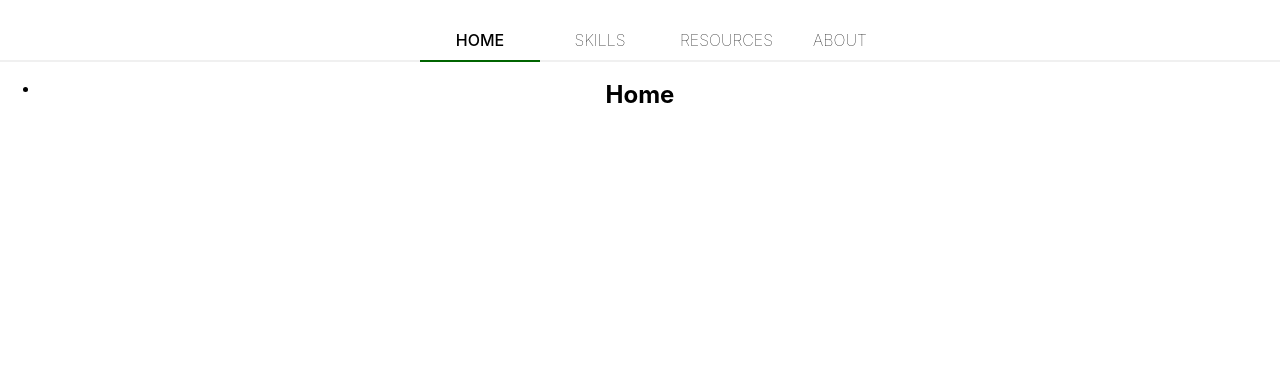
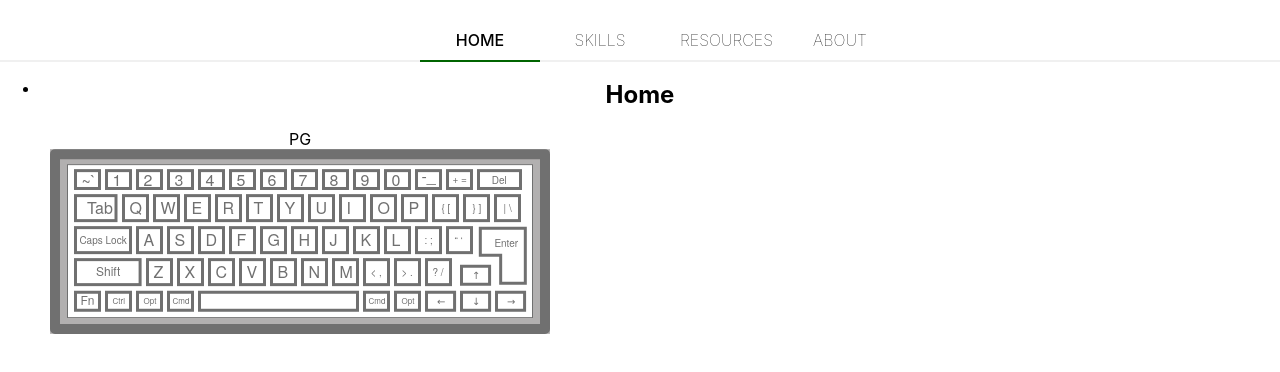
Before and after one commit to suvadeepchaudhuri/suvadeepchaudhuri.github.io, a React (Create React App) app: page /home in a window 1280 px wide. Shown: the top 372 px of the page. Built offline with nearby package versions, Linux system fonts and the light colour scheme.

Commit message:
Updates to keyboard and monitor components

```diff
--- a/package.json
+++ b/package.json
@@ -4,6 +4,7 @@
   "private": true,
   "homepage": "http://suvadeepchaudhuri.github.io/suvadeepchaudhuri.github.io",
   "dependencies": {
+    "jquery": "^3.5.0",
     "react": "^16.13.0",
     "react-dom": "^16.13.0",
     "react-router-dom": "^5.1.2",
--- /dev/null
+++ b/src/components/Keyboard/Keyboard.js
@@ -0,0 +1,55 @@
+import React, { Component } from 'react';
+import "./Keyboard.scss";
+import KeyboardResource from './Keyboard_pa.svg';
+import $ from 'jquery';
+import { findDOMNode } from 'react-dom';
+
+export default class Keyboard extends Component {
+constructor(props) {
+    super(props)
+
+    this.state = {
+         word: "Hello"
+    }
+}
+
+backlitColorCode = "#39FF96";
+
+componentDidMount (){
+    // Get the Object by ID
+    const a = $("#keyboardObject");
+    console.log(a[0]);
+    // Get the SVG document inside the Object tag
+    const svgDoc = a.children();
+    console.log(svgDoc);
+    // Get one of the SVG items by ID;
+    let svgItem = svgDoc.find('svg#Keyboard#Row3#button-29');
+    console.log(svgItem);
+    // .find('Keyboard').find('Row3').find('button-29');
+    svgItem.click(()=>{
+        alert("caps");
+        svgItem.setAttribute("fill", this.backlitColorCode);
+    });
+    $("#textX").click(function() {
+        alert("textX");
+        $("textX").toggleClass("backlit");
+    });
+    // var a = this.getElementById("keyboardObject");
+	// // Get the SVG document inside the Object tag
+	// var svgDoc = a.contentDocument;
+	// // Get one of the SVG items by ID;
+    // var svgItem = svgDoc.getElementsByTagName("SVG")[0];
+    // var svgItem2 = svgItem.getElementById("Keyboard");
+	// // Set the colour to something else
+	// svgItem2.setAttribute("fill", "lime");
+}
+
+    render() {
+        return (
+            <div className="keyboard">
+                <div id="textX">PG</div>
+               <object id="keyboardObject" aria-label="Keyboard" type="image/svg+xml" data={KeyboardResource}></object>
+            </div>
+        )
+    }
+}
--- /dev/null
+++ b/src/components/Keyboard/Keyboard.scss
@@ -0,0 +1,10 @@
+.keyboard {
+    width: 600px;
+    height: 200px;
+    // border: 1px solid black;
+}
+
+.backlit {
+    fill: #39FF96;
+    color: red;
+}
--- a/src/routes/Home/Home.js
+++ b/src/routes/Home/Home.js
@@ -1,9 +1,11 @@
 import React from "react";
+import Keyboard from "../../components/Keyboard/Keyboard";
 
 export default function Home() {
   return (
     <div>
       <h2>Home</h2>
+      <Keyboard/>
     </div>
   );
 }
```
Also changed, not shown: src/components/Monitor/Monitor.js (added, +19 -0 lines), src/components/Keyboard/Keyboard_pa.svg (added), src/components/Monitor/Monitor.scss (added), 1 other file (tests, documents, lock files or other folders).
